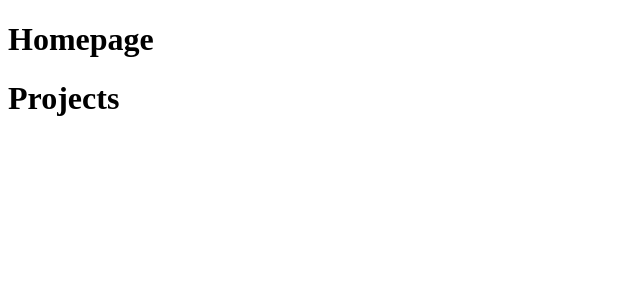
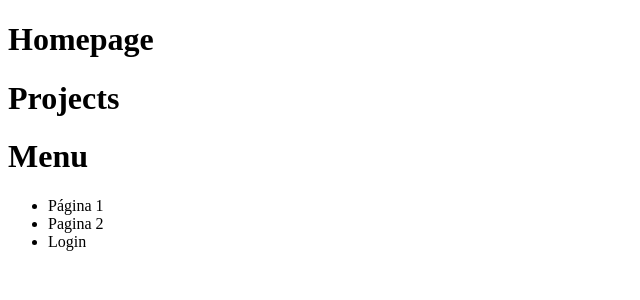
Before and after one commit to felipe2g/conceitos-dev, a React app in the folder frontend/: page / in a window 1280 px wide. Shown: the top 300 px of the page, without its empty margins (0-640 px from the left). Built offline with nearby package versions, Linux system fonts and the light colour scheme.

Commit message:
children concept

```diff
--- a/frontend/src/App.js
+++ b/frontend/src/App.js
@@ -7,6 +7,13 @@ function App(){
     <div>
       <Header title="Homepage" />
       <Header title="Projects" />
+      <Header title="Menu">
+        <ul>
+          <li>Página 1</li>
+          <li>Pagina 2</li>
+          <li>Login</li>
+        </ul>
+      </Header>
     </div>
   )
 }
--- a/frontend/src/components/Header.js
+++ b/frontend/src/components/Header.js
@@ -1,10 +1,11 @@
 import React from 'react';
 
-export default function Header({ title }) {
+export default function Header({ title, children }) {
   return (
 
     <header>
       <h1>{title}</h1>
+      {children}
     </header>
 
   );
```
